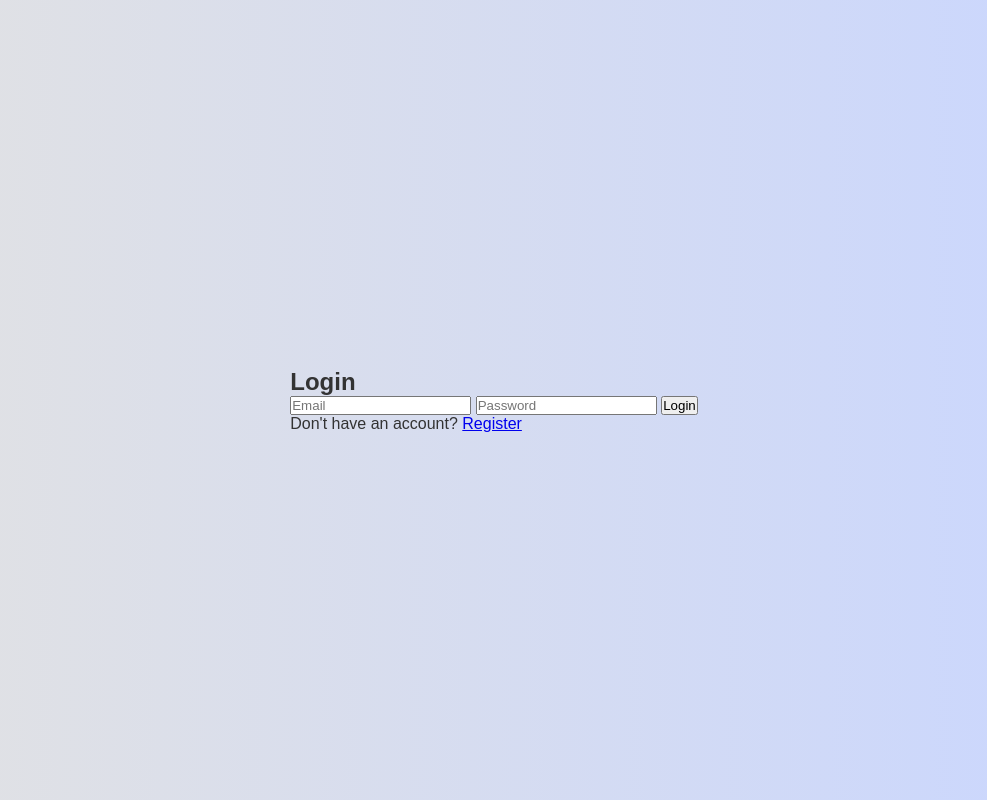
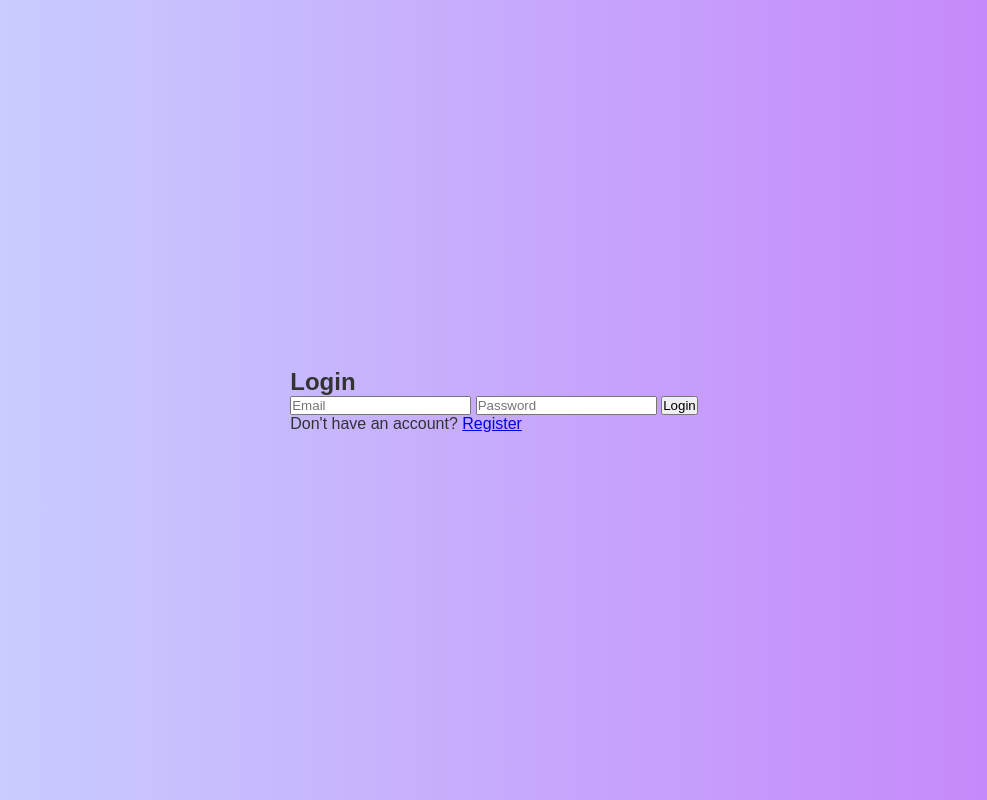
Before and after one commit to Kurv00/Jupiter, a PHP site: page /main.html in a window 1280 px wide. Shown: the whole page, without its empty margins (146-1133 px from the left). Run offline with PHP 8.4, Linux system fonts and the light colour scheme; some web fonts are replaced.

Commit message:
Edited styles.css

```diff
--- a/styles.css
+++ b/styles.css
@@ -12,7 +12,7 @@ body {
     justify-content: center;
     align-items: center;
     min-height: 100vh;
-    background: linear-gradient(to right, #e2e2e2, #c9d6ff);
+    background: linear-gradient(to right, #c9d6ff, #c57ffa);
     color: #333;
 }
 
```
